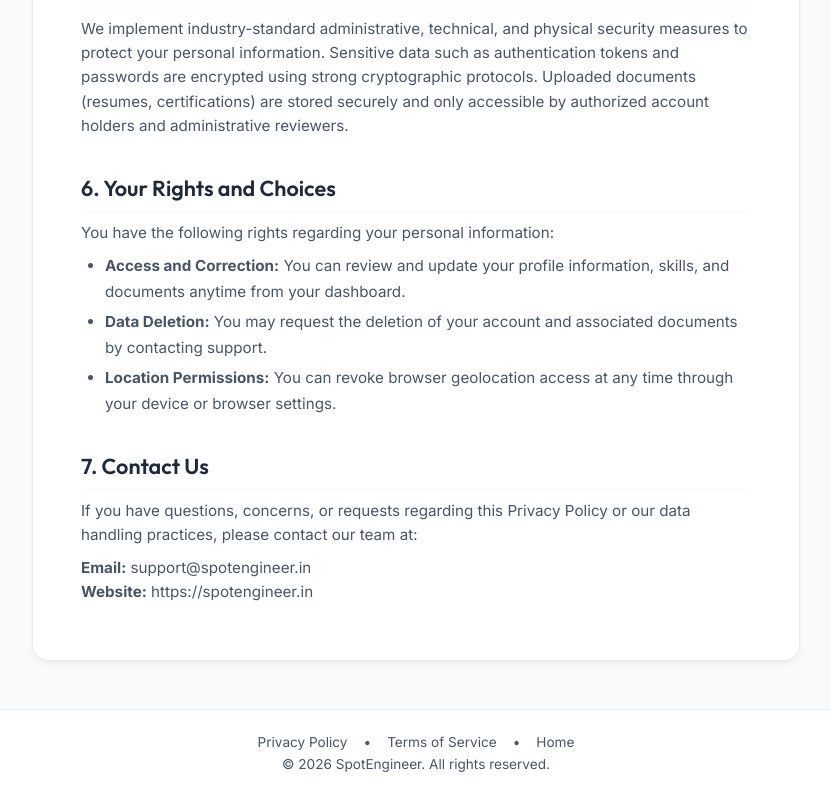
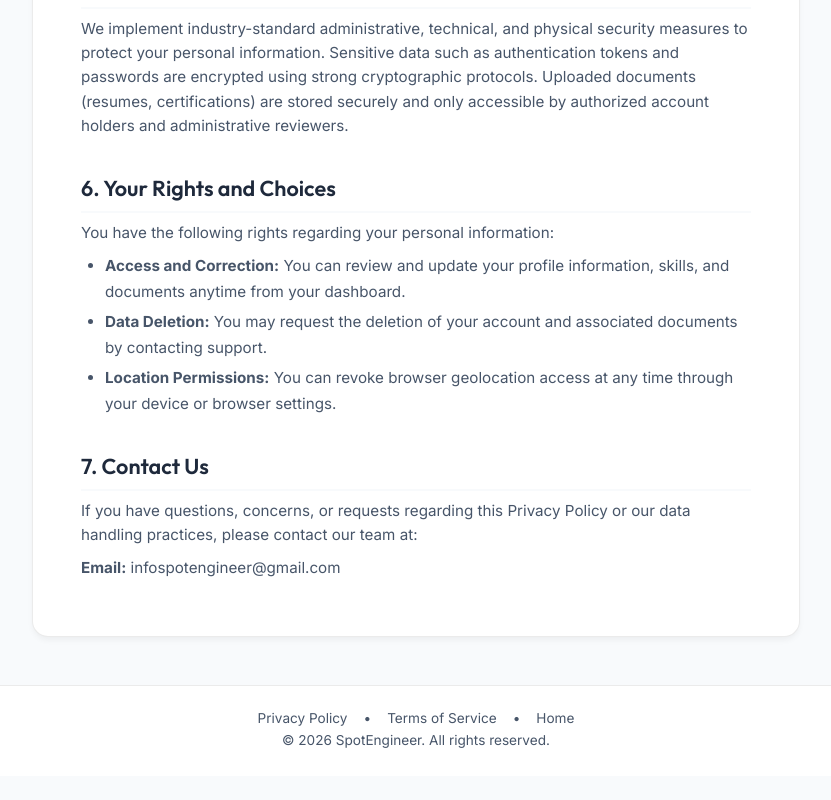
Before and after one commit to pradeipk/spotengine-frontend, a Next.js app: page /privacy in a window 1280 px wide. Shown: the part 1397-2197 px from the top of the page, without its empty margins (224-1055 px from the left). After the commit the page ends 2173 px from the top, so only its background shows below. Built offline with nearby package versions, Linux system fonts and the light colour scheme.

Commit message:
fix: Update contact email in Privacy Policy and Terms of Service pages

```diff
--- a/src/app/privacy/page.tsx
+++ b/src/app/privacy/page.tsx
@@ -111,8 +111,7 @@ export default function PrivacyPolicyPage() {
               If you have questions, concerns, or requests regarding this Privacy Policy or our data handling practices, please contact our team at:
             </p>
             <p>
-              <strong>Email:</strong> support@spotengineer.in<br />
-              <strong>Website:</strong> https://spotengineer.in
+              <strong>Email:</strong> infospotengineer@gmail.com<br />
             </p>
           </section>
         </div>
--- a/src/app/terms/page.tsx
+++ b/src/app/terms/page.tsx
@@ -115,7 +115,7 @@ export default function TermsOfServicePage() {
               For inquiries, legal notices, or questions regarding these Terms, please contact:
             </p>
             <p>
-              <strong>Email:</strong> legal@spotengineer.in / support@spotengineer.in<br />
+              <strong>Email:</strong> infospotengineer@gmail.com<br />
               <strong>Platform:</strong> https://spotengineer.in
             </p>
           </section>
```
